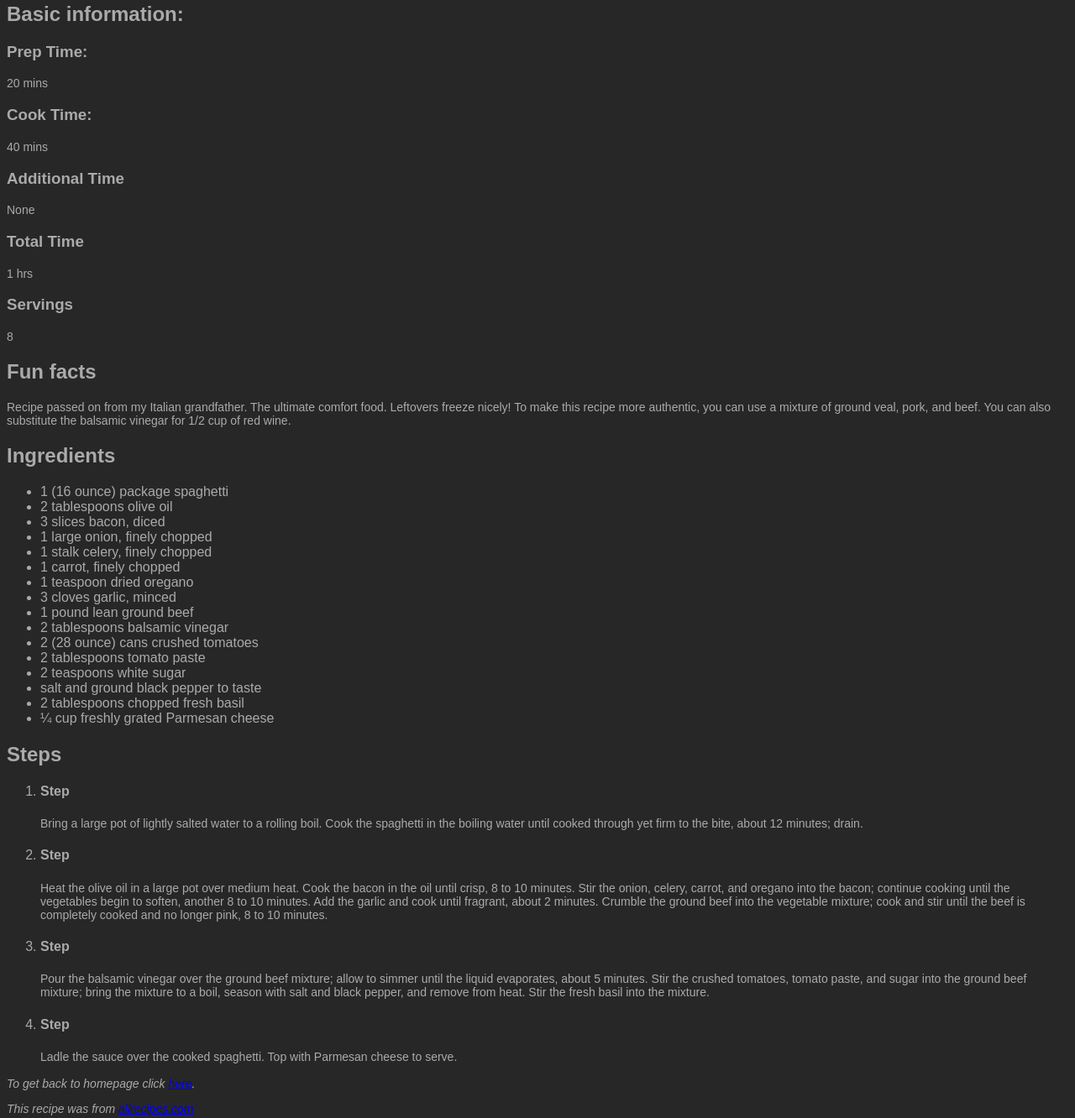
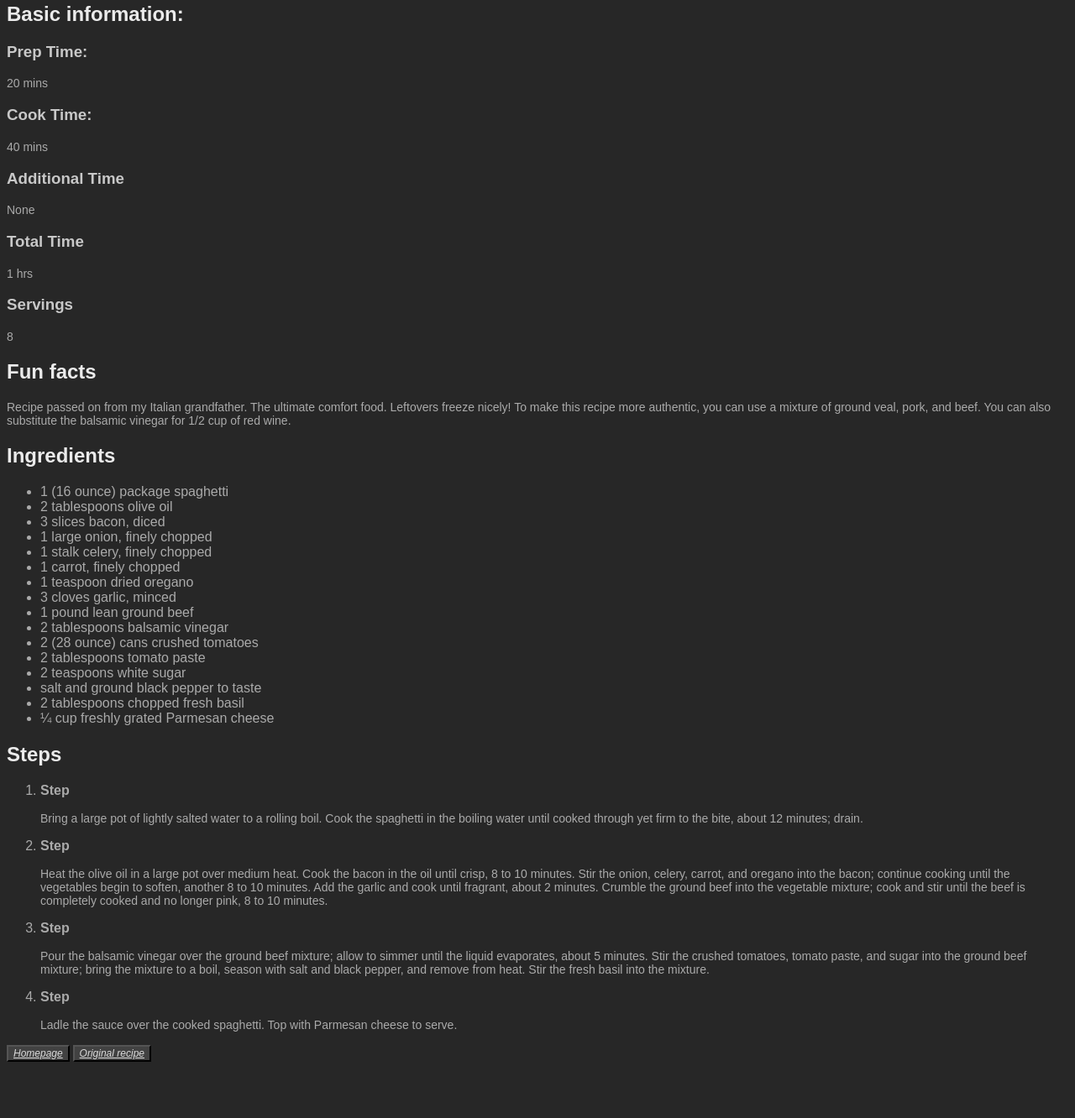
Before and after one commit to f0xy3u/odin-recipes, a plain HTML site: page recipes/spagheti.html in a window 1280 px wide. Shown: the part 400-1732 px from the top of the page at 84% size. After the commit the page ends 1679 px from the top, so only its background shows below. Drawn offline with Linux system fonts and the light colour scheme.

Commit message:
Completed spaghetti

```diff
--- a/recipes/spagheti.html
+++ b/recipes/spagheti.html
@@ -8,25 +8,25 @@
 <body>
     <h1 id="title">Spaghetti Bolognese</h1>
     <p><img src="https://www.allrecipes.com/thmb/R9iz3aZXiPdyiKWVgH6Ae-SnWjw=/750x0/filters:no_upscale():max_bytes(150000):strip_icc():format(webp)/6040742-9fb247a2b226452582741380e2adefb6.jpg" alt="Picture of served Spaghetti Bolognese" width="400px">Picture of served Spaghetti Bolognese</p>
-    <h2>Basic information:</h2>
-    <h3>Prep Time:</h3>
+    <h2 class="scnd">Basic information:</h2>
+    <h3 class="thrd">Prep Time:</h3>
     <p>20 mins</p>
-    <h3>Cook Time:</h3>
+    <h3 class="thrd">Cook Time:</h3>
     <p>40 mins</p>
-    <h3>Additional Time</h3>
+    <h3 class="thrd">Additional Time</h3>
     <p>None</p>
-    <h3>Total Time</h3>
+    <h3 class="thrd">Total Time</h3>
     <p>1 hrs</p>
-    <h3>Servings</h3>
+    <h3 class="thrd">Servings</h3>
     <p>8</p>
-    <h2>Fun facts</h2>
+    <h2 class="scnd">Fun facts</h2>
     <p>Recipe passed on from my Italian grandfather.
         The ultimate comfort food. Leftovers freeze nicely!
          To make this recipe more authentic, you can use a
          mixture of ground veal, pork, and beef. You can
          also substitute the balsamic vinegar for 1/2 cup
          of red wine.</p>
-    <h2>Ingredients</h2>
+    <h2 class="scnd">Ingredients</h2>
     <p>
         <ul>
             <li>1 (16 ounce) package spaghetti</li>
@@ -47,15 +47,15 @@
             <li>¼ cup freshly grated Parmesan cheese</li>
         </ul>
     </p>
-    <h2>Steps</h2>
+    <h2 class="scnd">Steps</h2>
     <ol>
-        <li><h4>Step</h></li>
+        <li><p class="step">Step</p></li>
             <p>Bring a large pot of lightly salted water
                 to a rolling boil. Cook the spaghetti in
                 the boiling water until cooked through
                 yet firm to the bite, about 12 minutes;
                 drain.</p>
-        <li><h4>Step</h></li>
+        <li><p class="step">Step</p></li>
              <p>Heat the olive oil in a large pot over medium heat.
                 Cook the bacon in the oil until crisp, 8 to 10 minutes.
                  Stir the onion, celery, carrot, and oregano into the
@@ -65,7 +65,7 @@
                  ground beef into the vegetable mixture; cook and stir
                  until the beef is completely cooked and no longer pink,
                 8 to 10 minutes.</p>
-        <li><h4>Step</h></li>
+        <li><p class="step">Step</p></li>
              <p>Pour the balsamic vinegar over the ground beef
                 mixture; allow to simmer until the liquid
                 evaporates, about 5 minutes. Stir the crushed
@@ -73,13 +73,13 @@
                 beef mixture; bring the mixture to a boil, season
                 with salt and black pepper, and remove from heat.
                 Stir the fresh basil into the mixture.</p>
-        <li><h4>Step</h></li>
+        <li><p class="step">Step</p></li>
              <p>Ladle the sauce over the cooked spaghetti. Top with
                 Parmesan cheese to serve.</p>
     </ol>
 
-    <p><em>To get back to homepage click <a href="../index.html">here</a>.</em></p>
+    <p><button class="addon-info"><em><a class="addon-info" href="../index.html">Homepage</a></em></button>
 
-    <p><em>This recipe was from <a href="https://www.allrecipes.com/recipe/217378/moms-spaghetti-bolognese/">allrecipes.com</a></em>
+    <button class="addon-info"><em><a class="addon-info" href="https://www.allrecipes.com/recipe/217378/moms-spaghetti-bolognese/">Original recipe</a></em></button></p>
 </body>
 </html>
```
